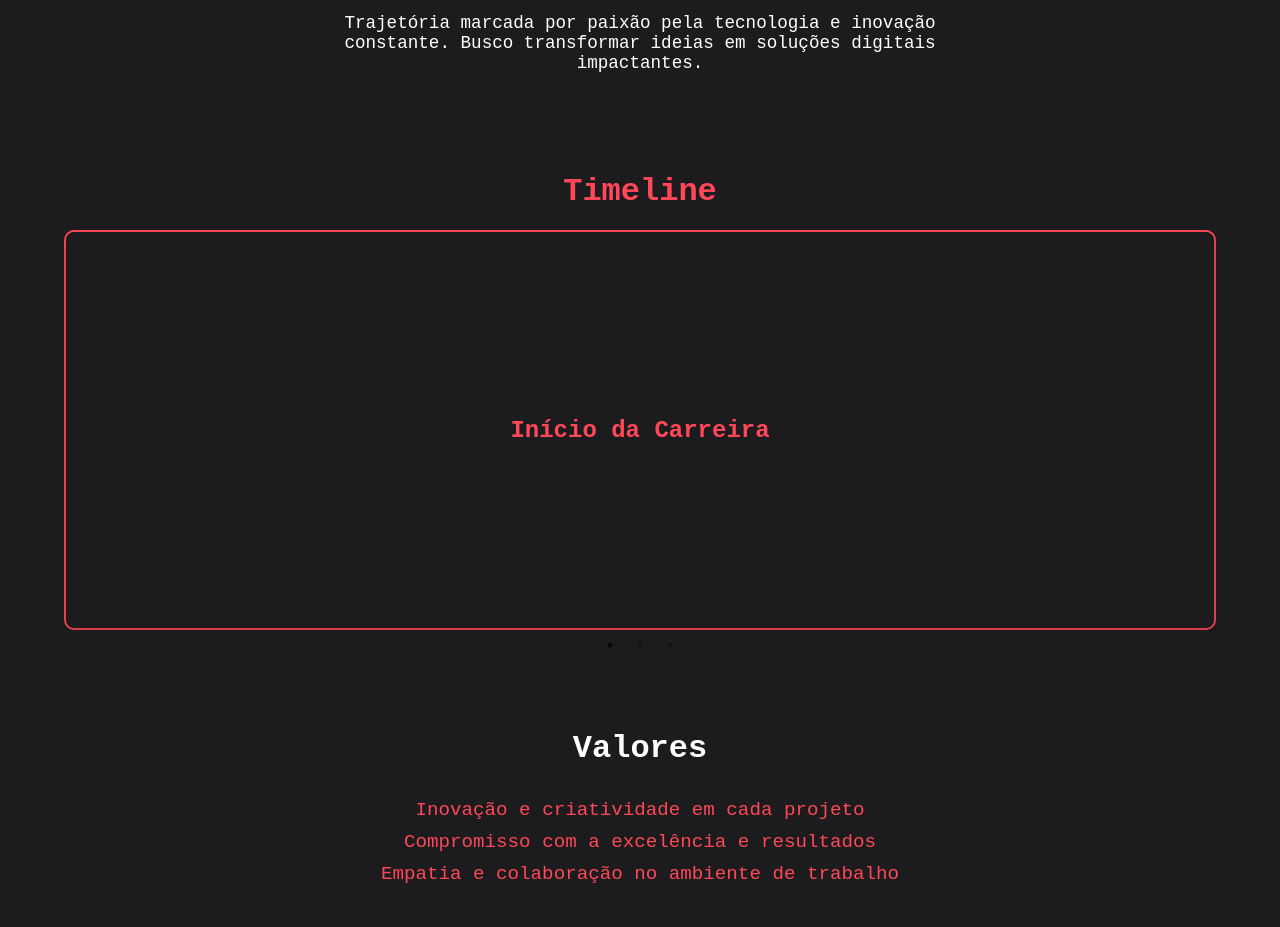
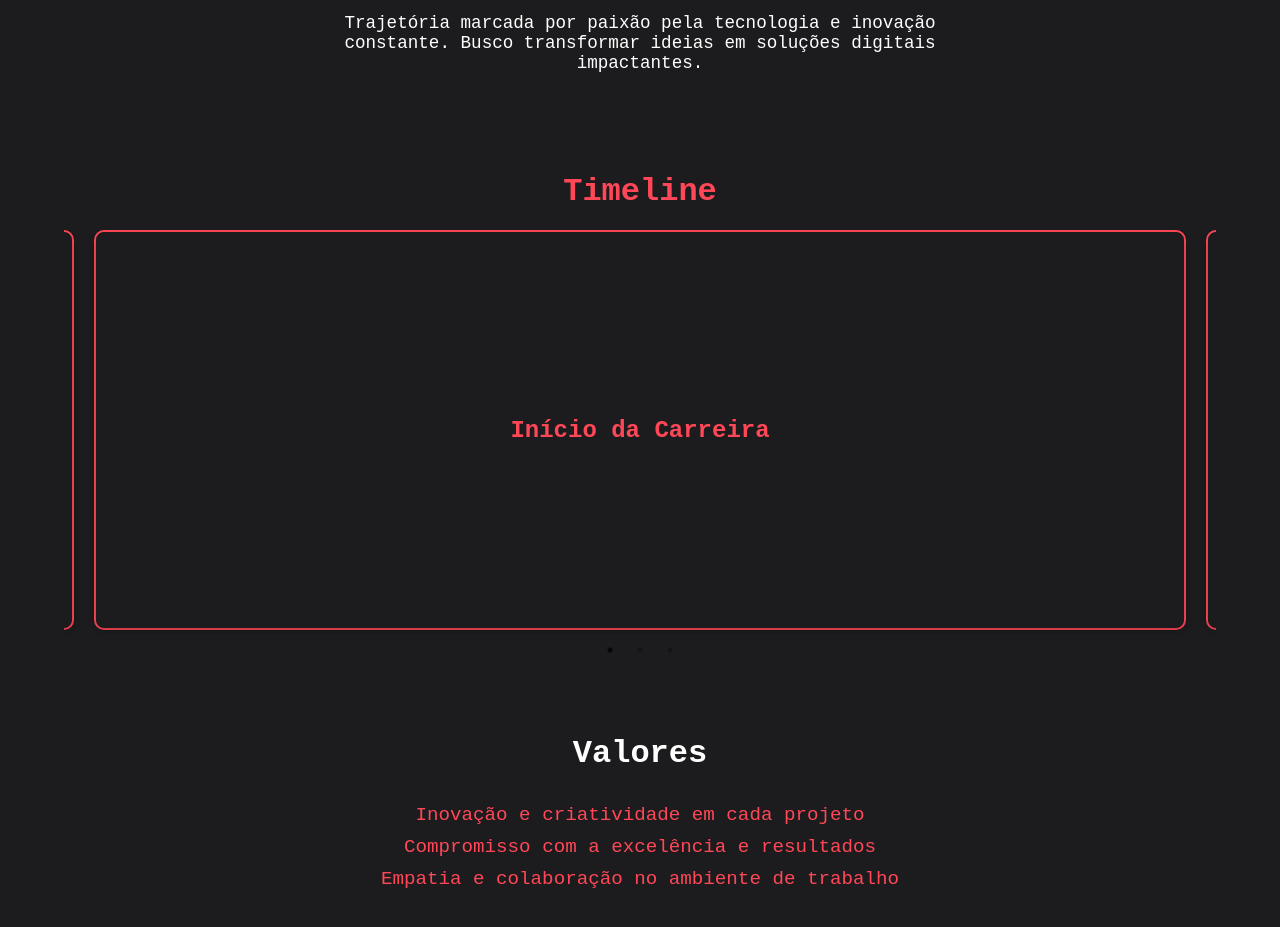
Before and after one commit to brunoraniere2003/brunoraniere-landing-page, a React (Create React App) app: page / in a window 1280 px wide. Shown: the part 820-1747 px from the top of the page. Built offline with nearby package versions, Linux system fonts and the light colour scheme.

Commit message:
cards com margens corretas

```diff
--- a/src/components/Timeline/Timeline.js
+++ b/src/components/Timeline/Timeline.js
@@ -1,6 +1,6 @@
 import React, { useState } from 'react';
 import Slider from 'react-slick';
-import { TimelineContainer, SectionTitle, Card, CardFront, CardBack, CardTitle, CardDescription } from './TimelineStyle';
+import { TimelineContainer, SectionTitle, CardWrapper, Card, CardFront, CardBack, CardTitle, CardDescription } from './TimelineStyle';
 
 const events = [
   { title: "Início da Carreira", description: "Primeiros passos no mundo da programação." },
@@ -15,6 +15,8 @@ const Timeline = () => {
     speed: 500,
     slidesToShow: 1,
     slidesToScroll: 1,
+    centerMode: true,
+    centerPadding: "20px", // Adiciona espaço entre os cards
   };
 
   return (
@@ -22,7 +24,9 @@ const Timeline = () => {
       <SectionTitle>Timeline</SectionTitle>
       <Slider {...settings}>
         {events.map((event, index) => (
-          <FlipCard key={index} title={event.title} description={event.description} />
+          <CardWrapper key={index}>
+            <FlipCard title={event.title} description={event.description} />
+          </CardWrapper>
         ))}
       </Slider>
     </TimelineContainer>
--- a/src/components/Timeline/TimelineStyle.js
+++ b/src/components/Timeline/TimelineStyle.js
@@ -3,12 +3,11 @@ import { colors } from '../../styles/variables';
 
 export const TimelineContainer = styled.section`
   padding: 40px 0;
-  max-width: 90vw; /* Limita a largura do container */
+  max-width: 90vw;
   margin: 0 auto;
   text-align: center;
-  overflow: hidden; /* Impede transbordamento lateral */
+  overflow: hidden;
 `;
-
 
 export const SectionTitle = styled.h2`
   font-size: 2em;
@@ -16,19 +15,23 @@ export const SectionTitle = styled.h2`
   margin-bottom: 20px;
 `;
 
+// Wrapper para garantir espaçamento entre os cards
+export const CardWrapper = styled.div`
+  padding: 0 10px; /* Espaço lateral entre os cards */
+`;
+
 export const Card = styled.div`
   perspective: 1000px;
   width: 100%;
-  height: 400px; /* Mantendo a altura vertical */
+  height: 400px;
   cursor: pointer;
   position: relative;
   transform-style: preserve-3d;
   transition: transform 0.6s;
   transform: ${({ flipped }) => (flipped ? "rotateY(180deg)" : "rotateY(0deg)")};
-  border: 2px solid ${colors.highlight}; /* Adiciona borda */
-  border-radius: 10px; /* Arredonda os cantos */
+  border: 2px solid ${colors.highlight};
+  border-radius: 10px;
 `;
-
 
 export const CardFront = styled.div`
   position: absolute;
@@ -58,9 +61,8 @@ export const CardBack = styled.div`
   box-shadow: 0 4px 8px rgba(0, 0, 0, 0.2);
   transform: rotateY(180deg);
   padding: 10px;
-  overflow-y: auto; /* Adiciona barra de rolagem interna */
+  overflow-y: auto;
 `;
-
 
 export const CardTitle = styled.h3`
   font-size: 1.5em;
```
